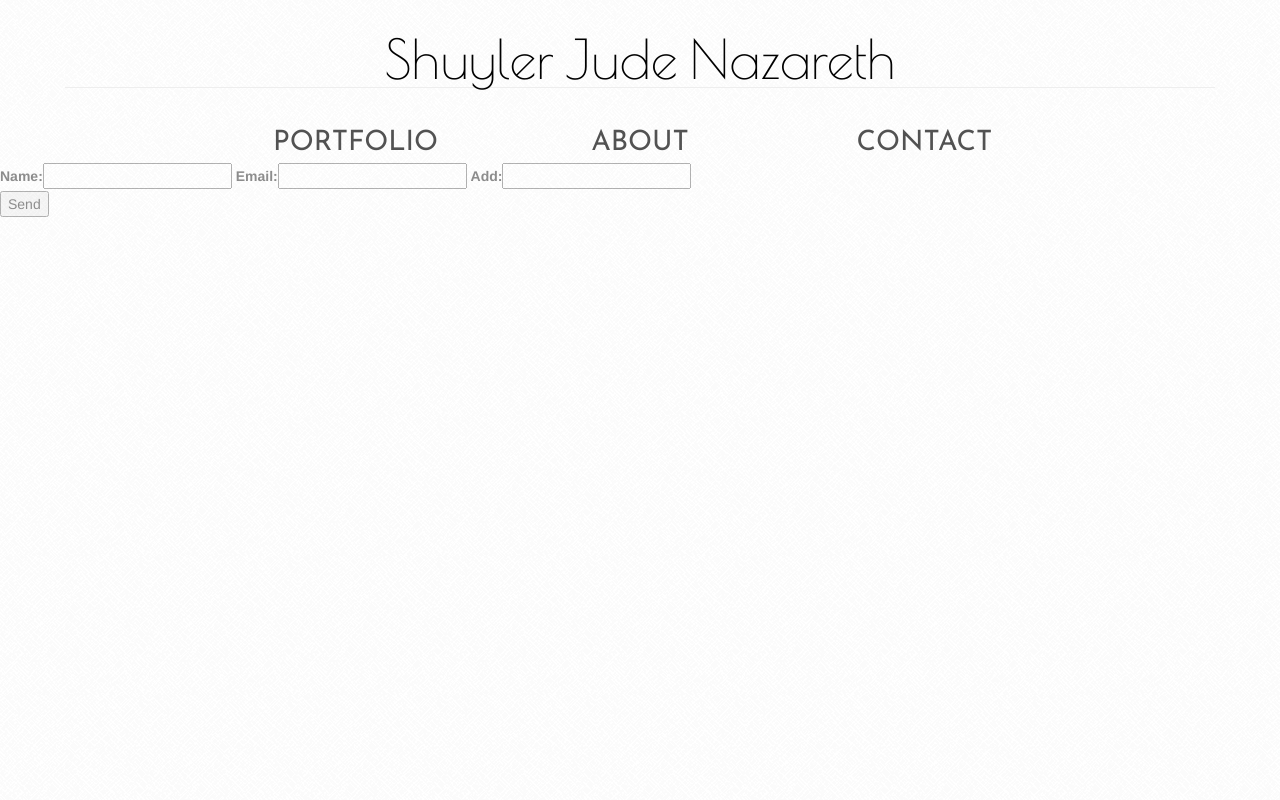
After one commit to prashanthselvam/shuysite, a Django app: page /contact/ in a window 1280 px wide. The commit adds this page. Run offline with Django 3.2, Linux system fonts and the light colour scheme; some libraries are stand-ins or nearby versions.

Commit message:
Tryingg contact form

```diff
--- /dev/null
+++ b/thesite/forms.py
@@ -0,0 +1,9 @@
+from django import forms
+from django.utils import timezone
+
+class ContactForm(forms.Form):
+	name = forms.CharField(max_length=40)
+	email = forms.EmailField(max_length=254)
+	add = forms.CharField(max_length=40)
+	# text = forms.TextField()
+	# date = timezone.now
--- a/thesite/static/css/base.css
+++ b/thesite/static/css/base.css
@@ -62,6 +62,14 @@ nav a {
 }
 
 nav a:hover {
+	text-decoration: none;
+}
+
+nav a:active {
+	text-decoration: none;
+}
+
+nav a:visited {
 	text-decoration: none;
 }
 
--- a/thesite/static/js/main.js
+++ b/thesite/static/js/main.js
@@ -90,5 +90,4 @@ $(window).bind('scroll', function(){
         display='block';
     }
     fading.css('opacity',opacity).css('display',display).html(opacity);
-    console.log($(document).height()-$(window).height(),offset)
 });
--- a/thesite/templates/thesite/base.html
+++ b/thesite/templates/thesite/base.html
@@ -34,7 +34,7 @@
 					<ul class="regular-nav">
 						<li><a href="/">PORTFOLIO</a></li>
 						<li><a href="/about">ABOUT</a></li>
-						<li><a href="#">CONTACT</a></li>
+						<li><a href="/contact">CONTACT</a></li>
 					</ul>
 				</nav>
 			</div>
@@ -50,7 +50,7 @@
 						<ul>
 							<li><a href="/">PORTFOLIO</a></li>
 							<li><a href="/about">ABOUT</a></li>
-							<li><a>CONTACT</a></li>
+							<li><a href="/contact">CONTACT</a></li>
 						</ul>
 					</div>
 				</div>
--- /dev/null
+++ b/thesite/templates/thesite/contact.html
@@ -0,0 +1,13 @@
+{% extends "thesite/base.html" %}
+
+{% block content %}
+
+<form method="post" style="z-index:1000">
+    {% csrf_token %}
+    {{ form }}
+    <div class="form-actions">
+      <button type="submit">Send</button>
+    </div>
+</form>
+
+{% endblock %}
--- a/thesite/urls.py
+++ b/thesite/urls.py
@@ -7,4 +7,5 @@ urlpatterns = [
     url(r'^about/$', views.about, name='about'),
     url(r'^graphic_design/$', views.graphic_design, name='graphic_design'),
     url(r'^video/$', views.video, name='video'),
+    url(r'^contact/$', views.contact_form, name='contact_form'),
 ]
--- a/thesite/views.py
+++ b/thesite/views.py
@@ -1,4 +1,8 @@
-from django.shortcuts import render
+from django.shortcuts import render, redirect
+from django.core.mail import send_mail, BadHeaderError
+from django.http import HttpResponse, HttpResponseRedirect
+from forms import ContactForm
+
 
 # Create your views here.
 
@@ -16,3 +20,23 @@ def graphic_design(request):
 
 def video(request):
 	return render(request, 'thesite/video.html', {})
+
+def contact_form(request):
+    if request.method == 'GET':
+        form = ContactForm()
+    else:
+        form = ContactForm(request.POST)
+        if form.is_valid():
+            name = form.cleaned_data['name']
+            email = form.cleaned_data['email']
+            add = form.cleaned_data['add']
+            # date = form.cleaned_data['date']
+            try:
+                send_mail(name, add, email, ['pselvam@conncoll.edu'])
+            except BadHeaderError:
+                return HttpResponse('Invalid header found.')
+            return redirect('thanks')
+    return render(request, "thesite/contact.html", {'form': form})
+
+def thanks(request):
+    return HttpResponse('Thank you for your message.')
```
Also changed, not shown: thesite/models.py (+7 -1 lines), thesite/migrations/0001_initial.py (added).
